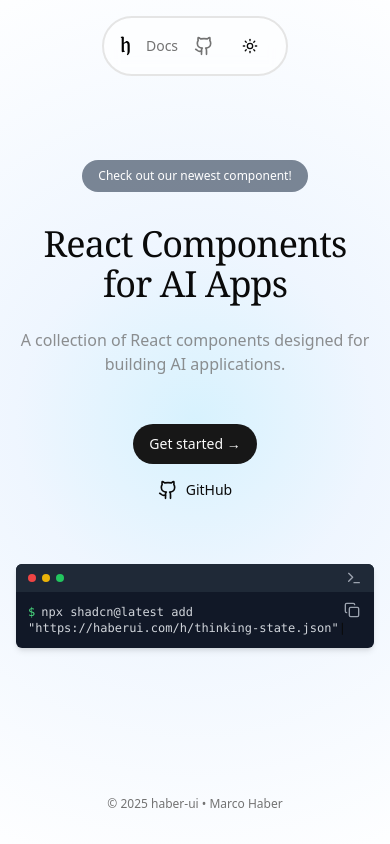
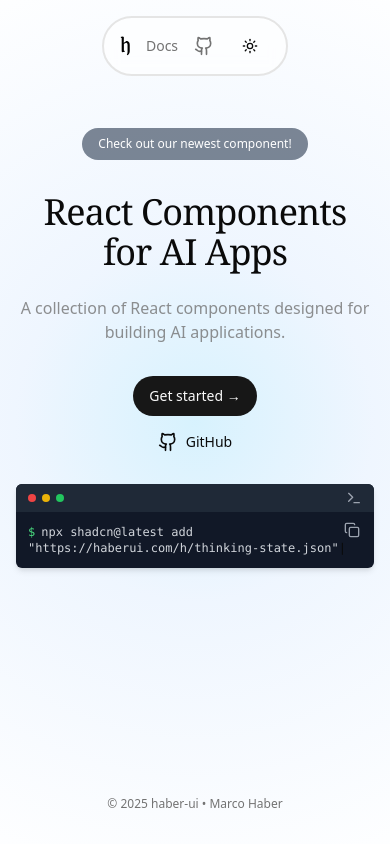
Before and after one commit to marcoshaber99/haberui, a Next.js app: page / in a window 390 px wide. Built offline with nearby package versions, Linux system fonts and the light colour scheme.

Commit message:
refactor: improve hero and main section responsiveness

```diff
--- a/app/page.tsx
+++ b/app/page.tsx
@@ -23,9 +23,11 @@
       {/* Content */}
       <div className="relative flex min-h-screen flex-col">
         <Nav />
-        <main className="flex-1 flex flex-col w-full items-center py-24">
+        <main className="flex-1 flex flex-col w-full items-center py-24 sm:py-32">
           <Hero />
-          <InstallationExample />
+          <div className="sm:mt-12">
+            <InstallationExample />
+          </div>
         </main>
         <Footer />
       </div>
--- a/components/home/hero.tsx
+++ b/components/home/hero.tsx
@@ -4,7 +4,7 @@
 
 export function Hero() {
   return (
-    <section className="w-full flex flex-col items-center px-4 py-16">
+    <section className="w-full flex flex-col items-center px-4 py-8 sm:py-12">
       <Link
         href="/docs/components/thinking-state"
         className="mb-8 rounded-full bg-slate-600/70 text-white px-4 py-2 text-xs sm:text-sm hover:bg-slate-600/80 transition-colors"
@@ -23,7 +23,7 @@
             applications.
           </p>
         </div>
-        <div className="mt-8 flex flex-col sm:flex-row gap-4 sm:gap-6">
+        <div className="mt-4 sm:mt-8 flex flex-col sm:flex-row gap-4 sm:gap-6">
           <Link href="/docs">
             <Button className="rounded-full w-full sm:w-auto">
               Get started →
```
